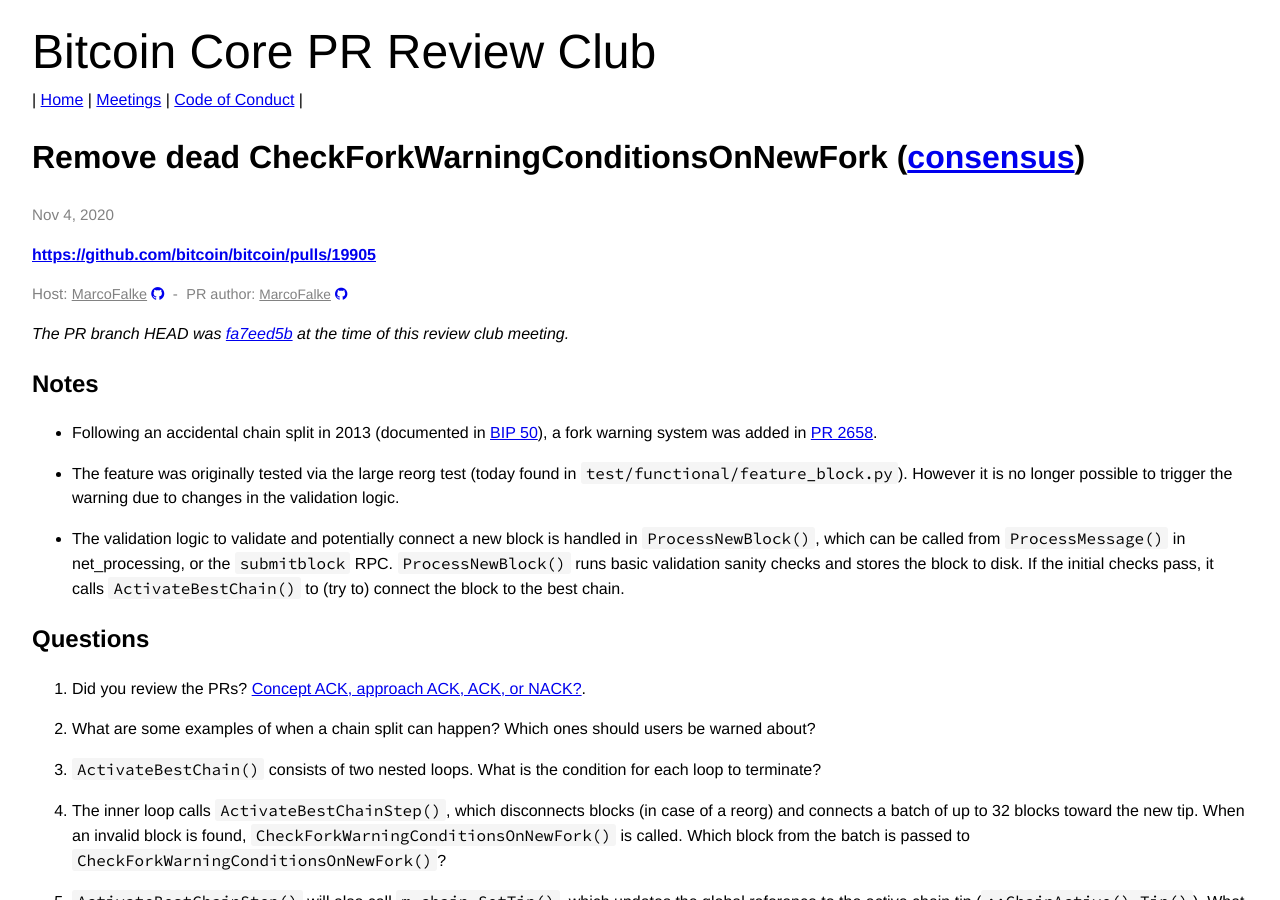
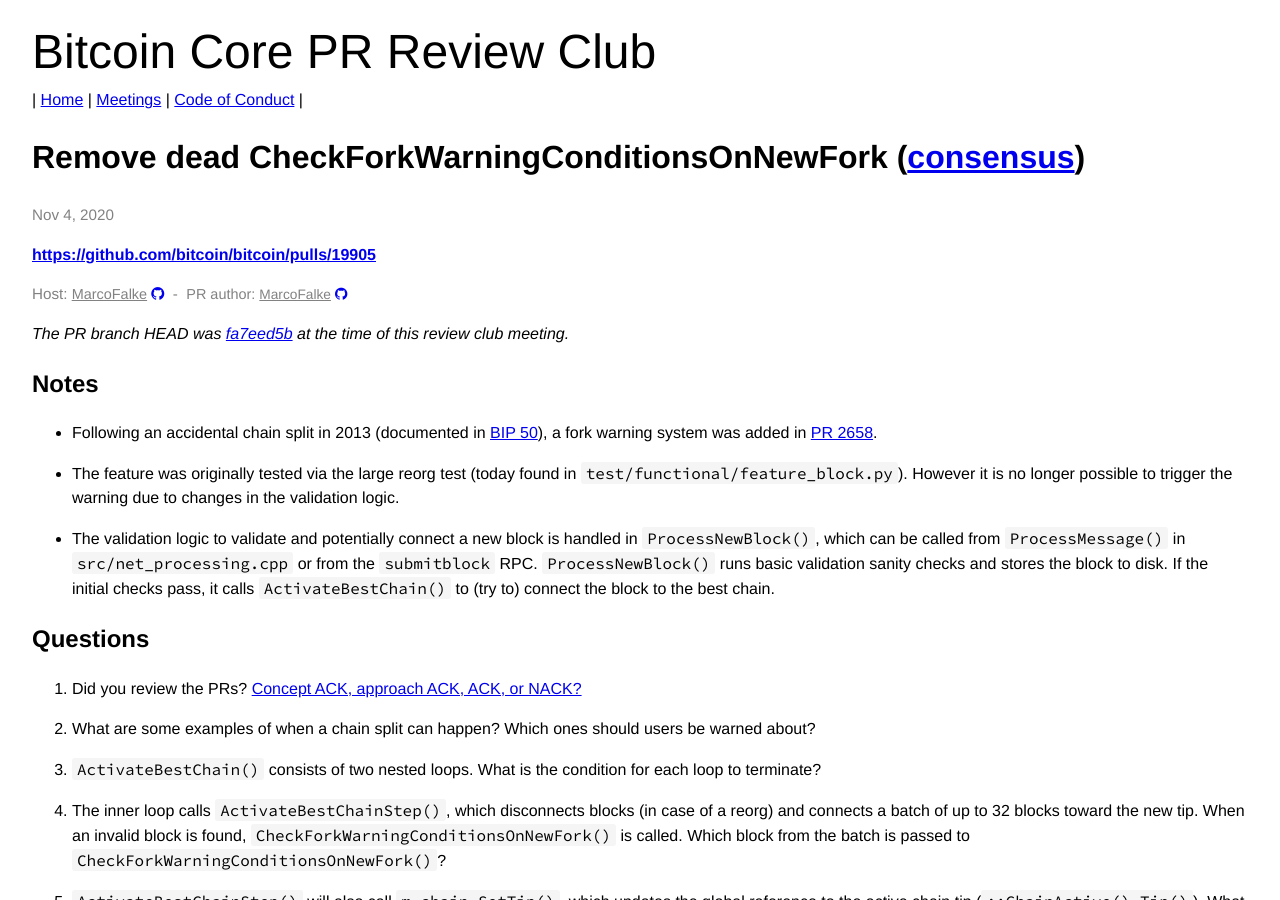
Before and after one commit to bitcoin-core-review-club/website, a Jekyll site: the page built from _posts/2020-11-04-#19905.md, in a window 1280 px wide and 900 px high. Built offline with Jekyll 4.4.1, drawn with Linux system fonts in a browser that asks for light colours.

Commit message:
n19905 notes and questions edits

```diff
--- a/_posts/2020-11-04-#19905.md
+++ b/_posts/2020-11-04-#19905.md
@@ -23,7 +23,7 @@
 
 - The validation logic to validate and potentially connect a new block is
   handled in `ProcessNewBlock()`, which can be called from `ProcessMessage()`
-  in net_processing, or the `submitblock` RPC. `ProcessNewBlock()` runs basic
+  in `src/net_processing.cpp` or from the `submitblock` RPC. `ProcessNewBlock()` runs basic
   validation sanity checks and stores the block to disk. If the initial checks
   pass, it calls `ActivateBestChain()` to (try to) connect the block to the
   best chain.
@@ -31,7 +31,7 @@
 ## Questions
 
 1. Did you review the PRs? [Concept ACK, approach ACK, ACK, or
-   NACK?](https://github.com/bitcoin/bitcoin/blob/master/CONTRIBUTING.md#peer-review).
+   NACK?](https://github.com/bitcoin/bitcoin/blob/master/CONTRIBUTING.md#peer-review)
 
 2. What are some examples of when a chain split can happen? Which ones should
    users be warned about?
```
